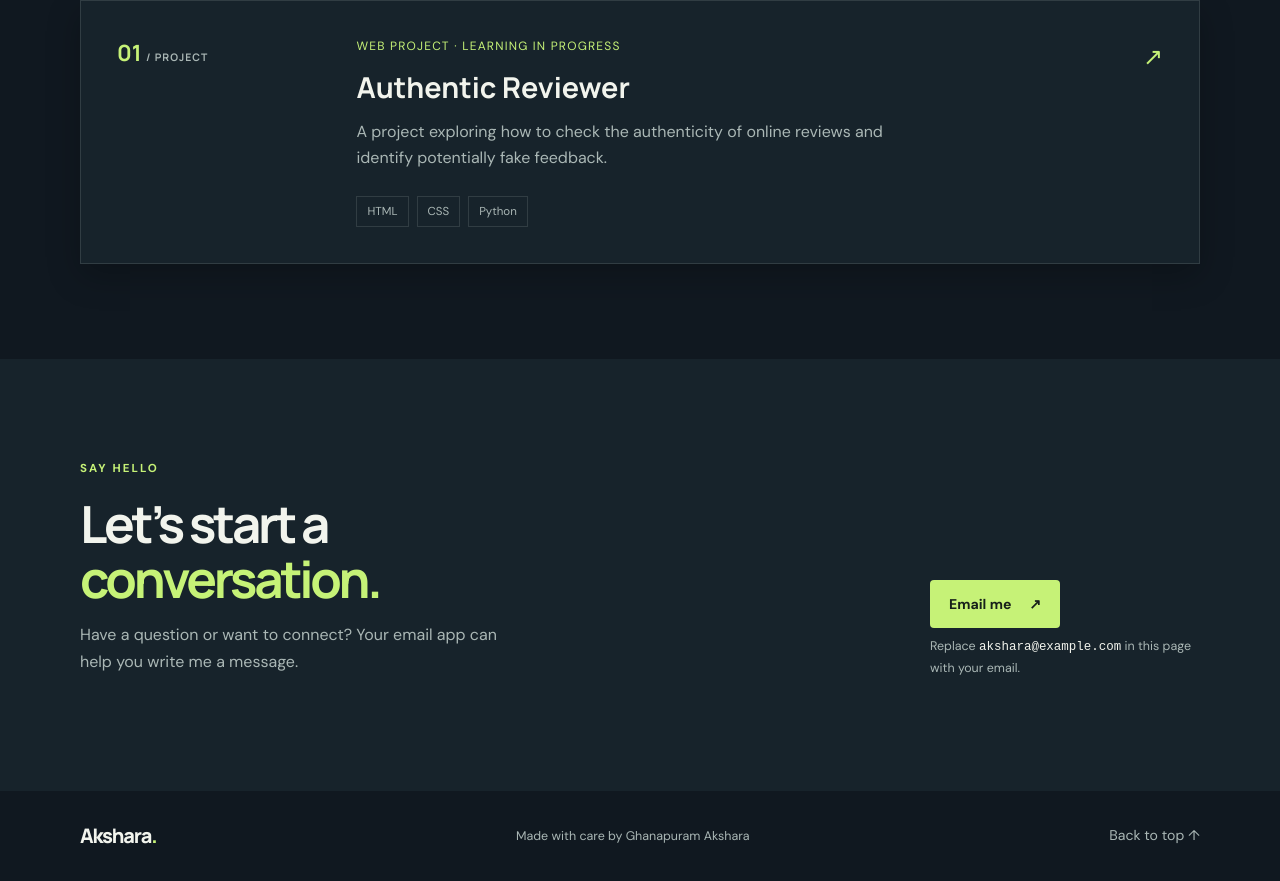
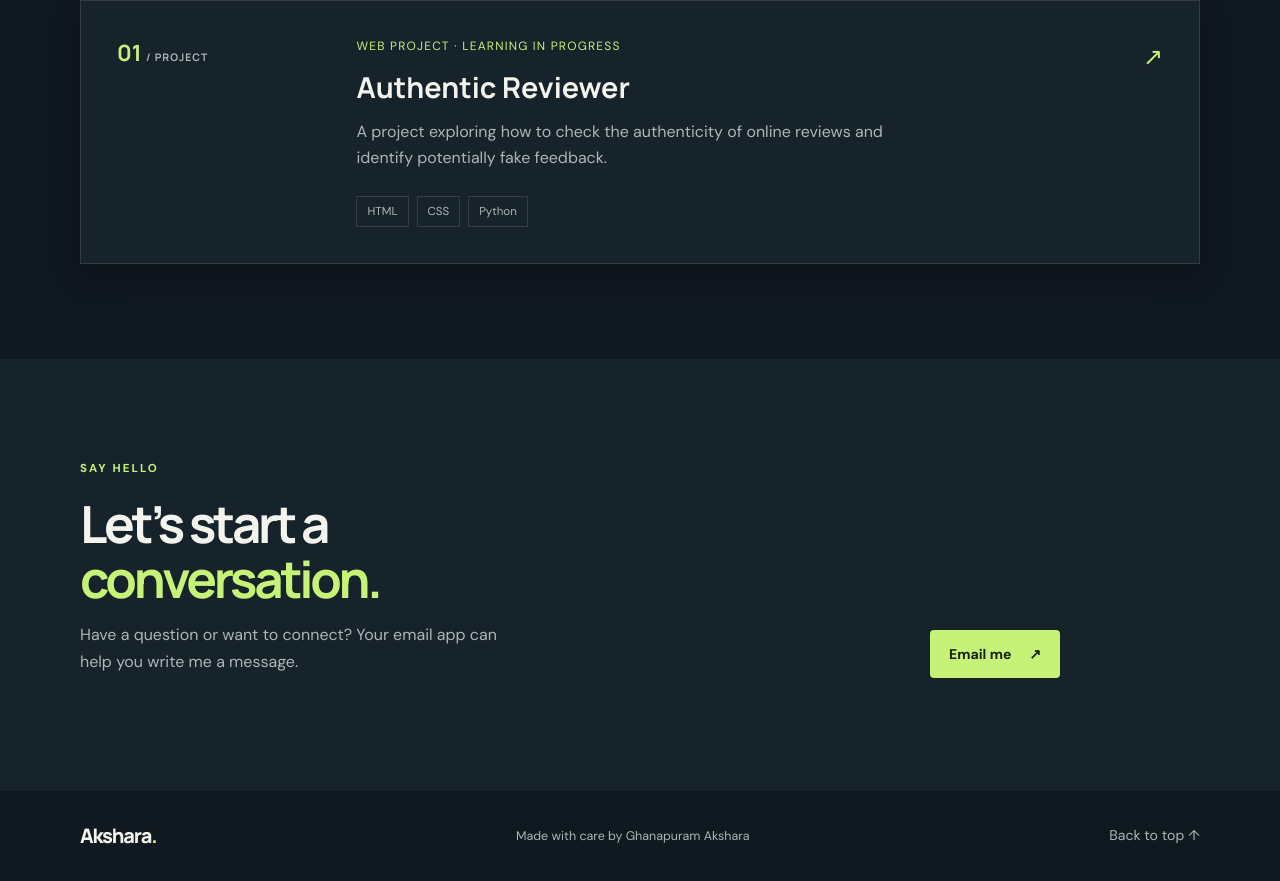
Before and after one commit to akshara227/Akshara-Portfolio, a plain HTML site: page index.html in a window 1280 px wide. Shown: the part 2099-2980 px from the top of the page. Drawn offline with Linux system fonts and the light colour scheme.

Commit message:
Fix HTML encoding issues in index.html

```diff
--- a/index.html
+++ b/index.html
@@ -149,11 +149,10 @@
         </div>
         <div class="contact-action">
           <a class="button primary"
-             href="mailto:akshara@example.com?subject=Hello%20Akshara">
+             href="mailto:aksharaghanapuram@gmail.com">
             Email me <span aria-hidden="true">↗</span>
           </a>
           <p class="small-note">
-            Replace <code>akshara@example.com</code> in this page with your email.
           </p>
         </div>
       </div>
```
